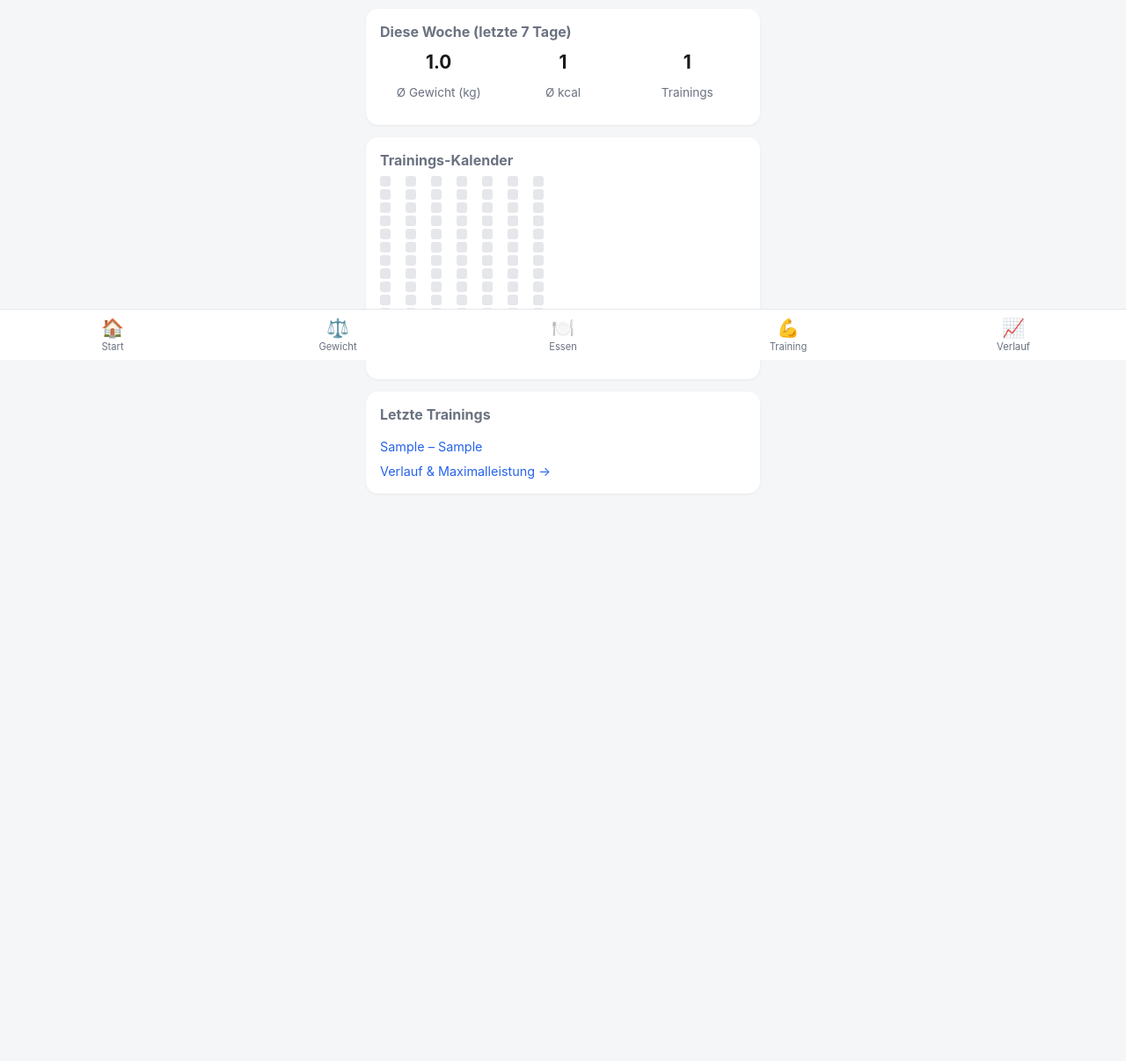
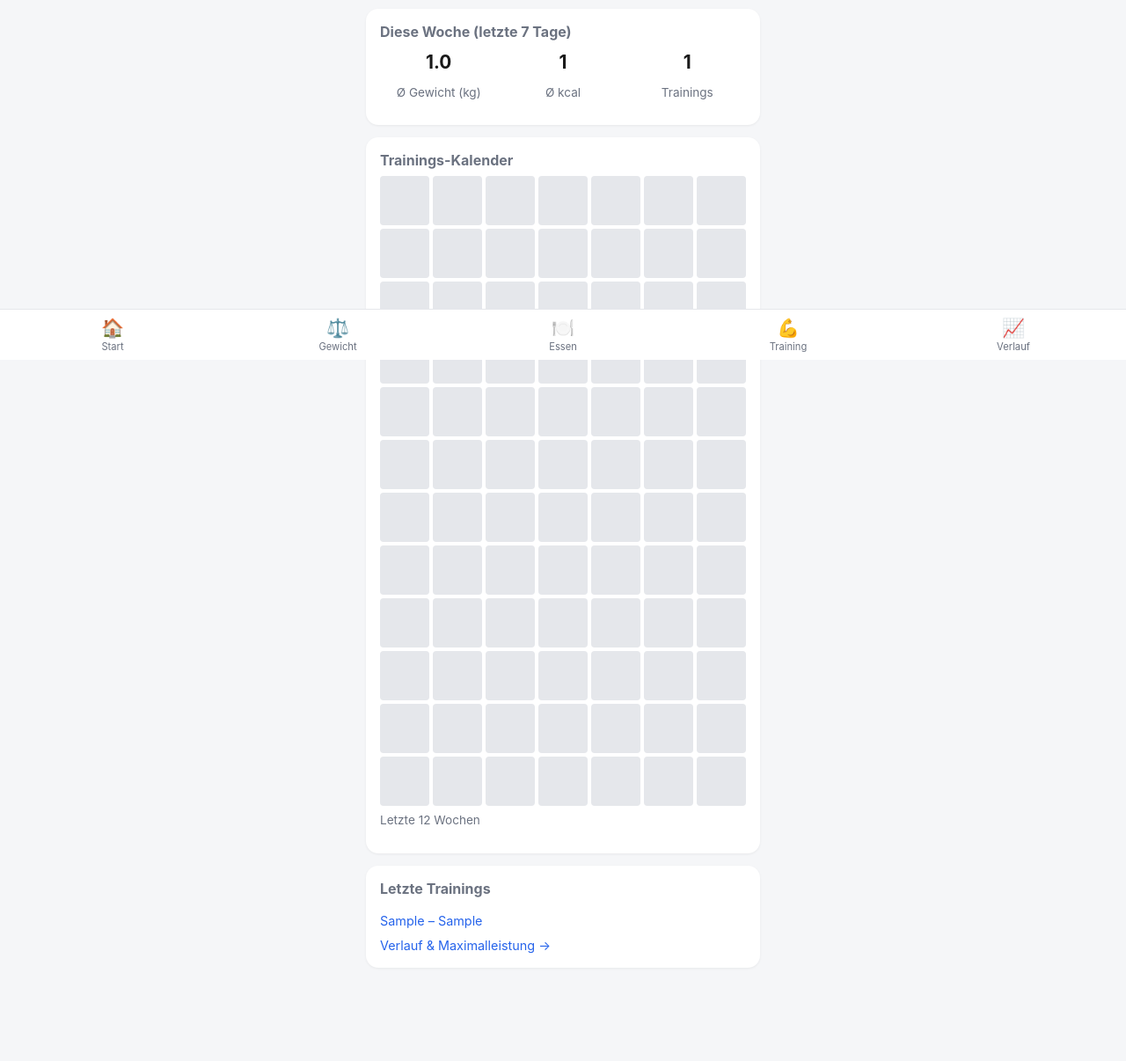
Before and after one commit to nd76yngdw9-ai/fitness-tracker, a Flask app: page / in a window 1280 px wide. Shown: the part 391-1597 px from the top of the page at 88% size. Before the commit the page ends 935 px from the top, so only its background shows below. Run offline with Flask 3, Linux system fonts and the light colour scheme; the visitor is signed in with stand-in values (Sample User, id 1); tables that the repository leaves empty hold one stand-in row (values such as "Sample post").

Commit message:
Add files via upload

```diff
--- a/static/style.css
+++ b/static/style.css
@@ -23,8 +23,13 @@
 
 * { box-sizing: border-box; }
 
+html {
+    overflow-x: hidden;
+}
+
 body {
     margin: 0;
+    overflow-x: hidden;
     font-family: -apple-system, BlinkMacSystemFont, "Segoe UI", Roboto, sans-serif;
     background: var(--bg);
     color: var(--text);
@@ -321,16 +326,12 @@ h2 { font-size: 1rem; margin: 0 0 8px 0; color: var(--muted); }
 .heatmap-raster {
     display: grid;
     grid-template-columns: repeat(7, 1fr);
-    grid-auto-flow: row;
-    grid-auto-rows: 12px;
-    gap: 3px;
-    max-width: 200px;
+    gap: 4px;
 }
 
 .heatmap-tag {
-    width: 12px;
-    height: 12px;
-    border-radius: 3px;
+    aspect-ratio: 1;
+    border-radius: 4px;
     background: var(--border);
 }
 
```
